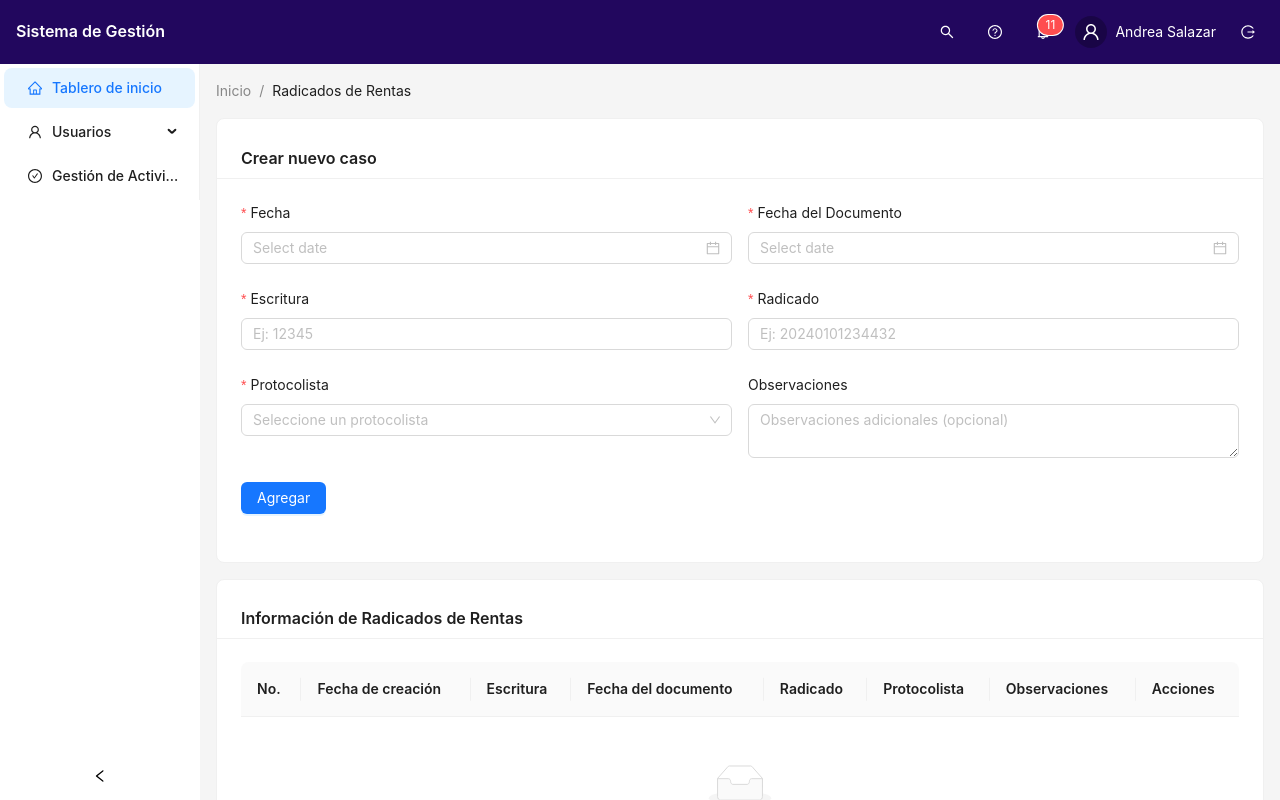
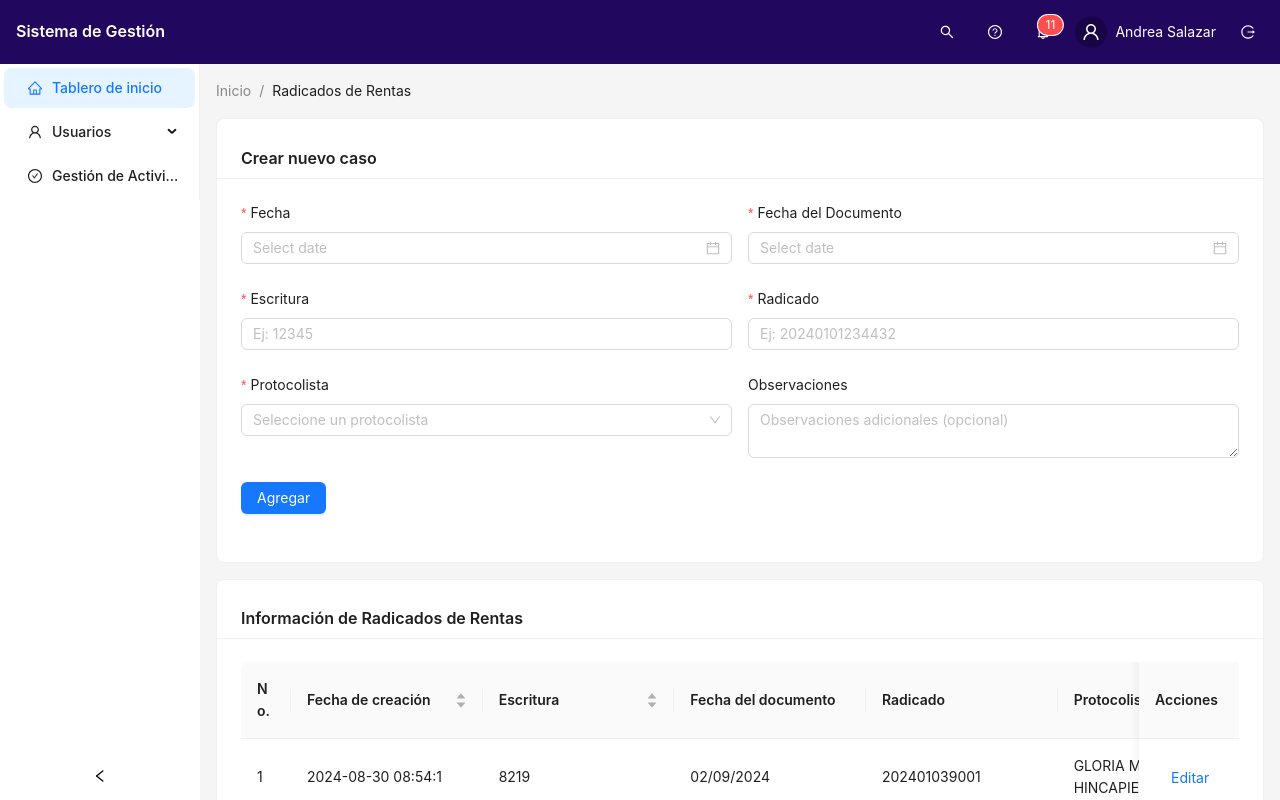
Before and after one commit to Davidvera27/notaria15tsx, a React (Vite) app: page /CaseRentsForm in a window 1280 px wide. Shown: the top 800 px of the page. Built offline with nearby package versions, Linux system fonts and the light colour scheme.

Commit message:
Update CaseRentsForm.tsx

```diff
--- a/src/components/CaseRentsForm/CaseRentsForm.tsx
+++ b/src/components/CaseRentsForm/CaseRentsForm.tsx
@@ -14,6 +14,7 @@ import {
   Space,
   Row,
   Col,
+  Tag,
 } from "antd";
 import { Sidebar } from "../Sidebar/Sidebar";
 import { Header } from "../Header/Header";
@@ -22,24 +23,63 @@ const { Content, Sider } = Layout;
 const { Title, Text } = Typography;
 const { Option } = Select;
 
+interface TableData {
+  key: number;
+  no: number;
+  creationDate: string;
+  escritura: string;
+  documentDate: string;
+  radicado: string;
+  protocolista: string;
+  observaciones: string;
+}
+
 export const CaseRentsForm: React.FC = () => {
-  const [componentSize, setComponentSize] = useState("default");
+  const [componentSize, setComponentSize] = useState<string>("default");
 
   const handleFormLayoutChange = (e: any) => {
     setComponentSize(e.target.value);
   };
 
   const tableColumns = [
-    { title: "No.", dataIndex: "no", key: "no" },
-    { title: "Fecha de creación", dataIndex: "creationDate", key: "creationDate" },
-    { title: "Escritura", dataIndex: "escritura", key: "escritura" },
+    { title: "No.", dataIndex: "no", key: "no", fixed: "left", width: 50 },
+    {
+      title: "Fecha de creación",
+      dataIndex: "creationDate",
+      key: "creationDate",
+      sorter: (a: TableData, b: TableData) => a.creationDate.localeCompare(b.creationDate),
+    },
+    {
+      title: "Escritura",
+      dataIndex: "escritura",
+      key: "escritura",
+      sorter: (a: TableData, b: TableData) => a.escritura.localeCompare(b.escritura),
+    },
     { title: "Fecha del documento", dataIndex: "documentDate", key: "documentDate" },
     { title: "Radicado", dataIndex: "radicado", key: "radicado" },
-    { title: "Protocolista", dataIndex: "protocolista", key: "protocolista" },
-    { title: "Observaciones", dataIndex: "observaciones", key: "observaciones" },
+    {
+      title: "Protocolista",
+      dataIndex: "protocolista",
+      key: "protocolista",
+      filters: [
+        { text: "MERCEDITAS DIONNE PALACIO LOPEZ", value: "MERCEDITAS DIONNE PALACIO LOPEZ" },
+        { text: "DAVID POSADA HINCAPIE", value: "DAVID POSADA HINCAPIE" },
+        { text: "GLORIA MARY HINCAPIE MONTOYA", value: "GLORIA MARY HINCAPIE MONTOYA" },
+      ],
+      onFilter: (value: string, record: TableData) => record.protocolista === value,
+    },
+    {
+      title: "Observaciones",
+      dataIndex: "observaciones",
+      key: "observaciones",
+      render: (text: string) =>
+        text ? <Tag color="red">{text}</Tag> : <Text type="secondary">Sin observaciones</Text>,
+    },
     {
       title: "Acciones",
       key: "acciones",
+      fixed: "right",
+      width: 100,
       render: () => (
         <Space>
           <Button type="link">Editar</Button>
@@ -49,7 +89,28 @@ export const CaseRentsForm: React.FC = () => {
     },
   ];
 
-  const tableData: any[] = []; // Datos vacíos para la tabla
+  const generateRandomData = (count: number): TableData[] => {
+    const data: TableData[] = [];
+    for (let i = 1; i <= count; i++) {
+      data.push({
+        key: i,
+        no: i,
+        creationDate: `2024-08-30 08:54:${i % 60}`,
+        escritura: Math.floor(8000 + Math.random() * 2000).toString(),
+        documentDate: "02/09/2024",
+        radicado: `202401039${i.toString().padStart(3, "0")}`,
+        protocolista: [
+          "MERCEDITAS DIONNE PALACIO LOPEZ",
+          "DAVID POSADA HINCAPIE",
+          "GLORIA MARY HINCAPIE MONTOYA",
+        ][Math.floor(Math.random() * 3)],
+        observaciones: i % 5 === 0 ? "FALTO 1 FIDEICOMISO POR LIQUIDAR" : "",
+      });
+    }
+    return data;
+  };
+
+  const tableData = generateRandomData(100);
 
   return (
     <Layout>
@@ -68,7 +129,7 @@ export const CaseRentsForm: React.FC = () => {
             <Card title={<Title level={5}>Crear nuevo caso</Title>}>
               <Form
                 layout="vertical"
-                size={componentSize as any}
+                size={componentSize}
                 style={{ maxWidth: "100%" }}
               >
                 <Row gutter={16}>
@@ -143,7 +204,12 @@ export const CaseRentsForm: React.FC = () => {
 
             {/* Segunda tarjeta */}
             <Card title={<Title level={5}>Información de Radicados de Rentas</Title>}>
-              <Table columns={tableColumns} dataSource={tableData} pagination={{ pageSize: 5 }} />
+              <Table
+                columns={tableColumns}
+                dataSource={tableData}
+                pagination={{ pageSize: 10, total: tableData.length }}
+                scroll={{ x: 1300 }}
+              />
             </Card>
 
             {/* Tercera tarjeta */}
```
